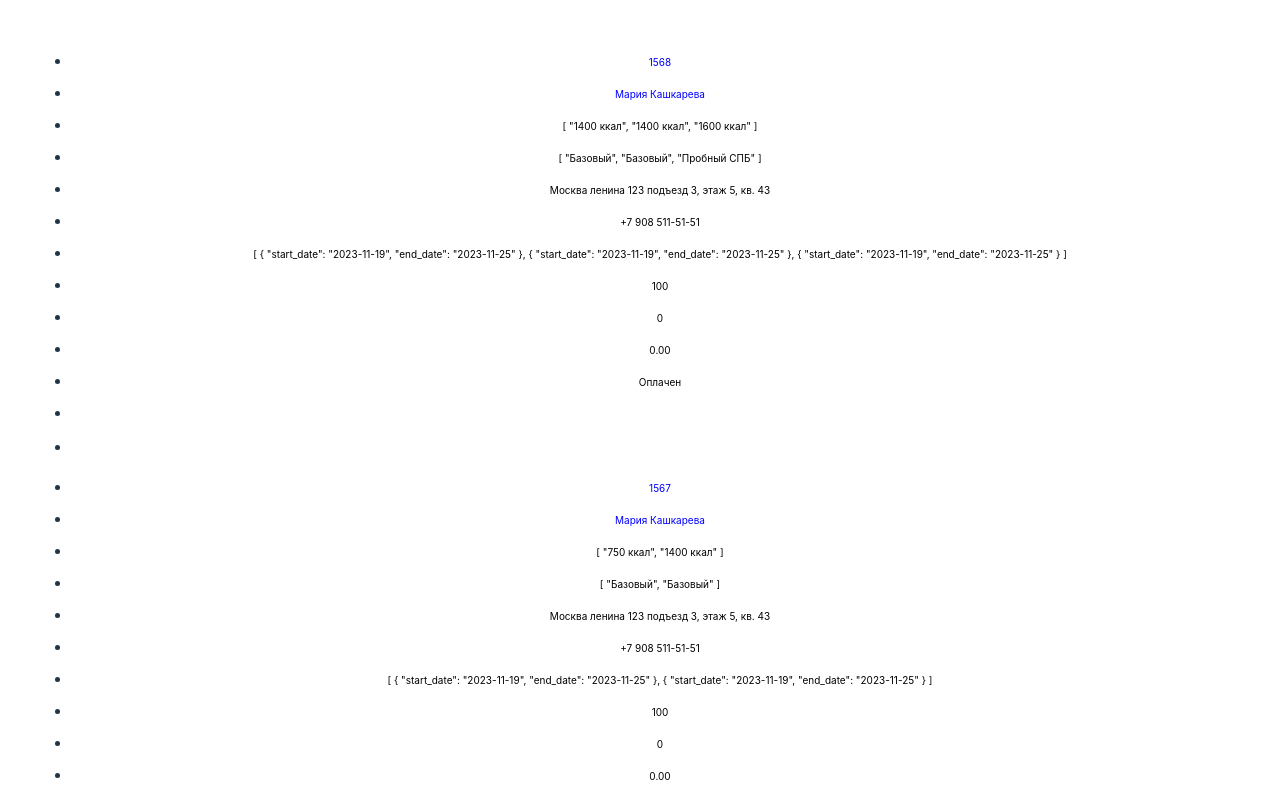
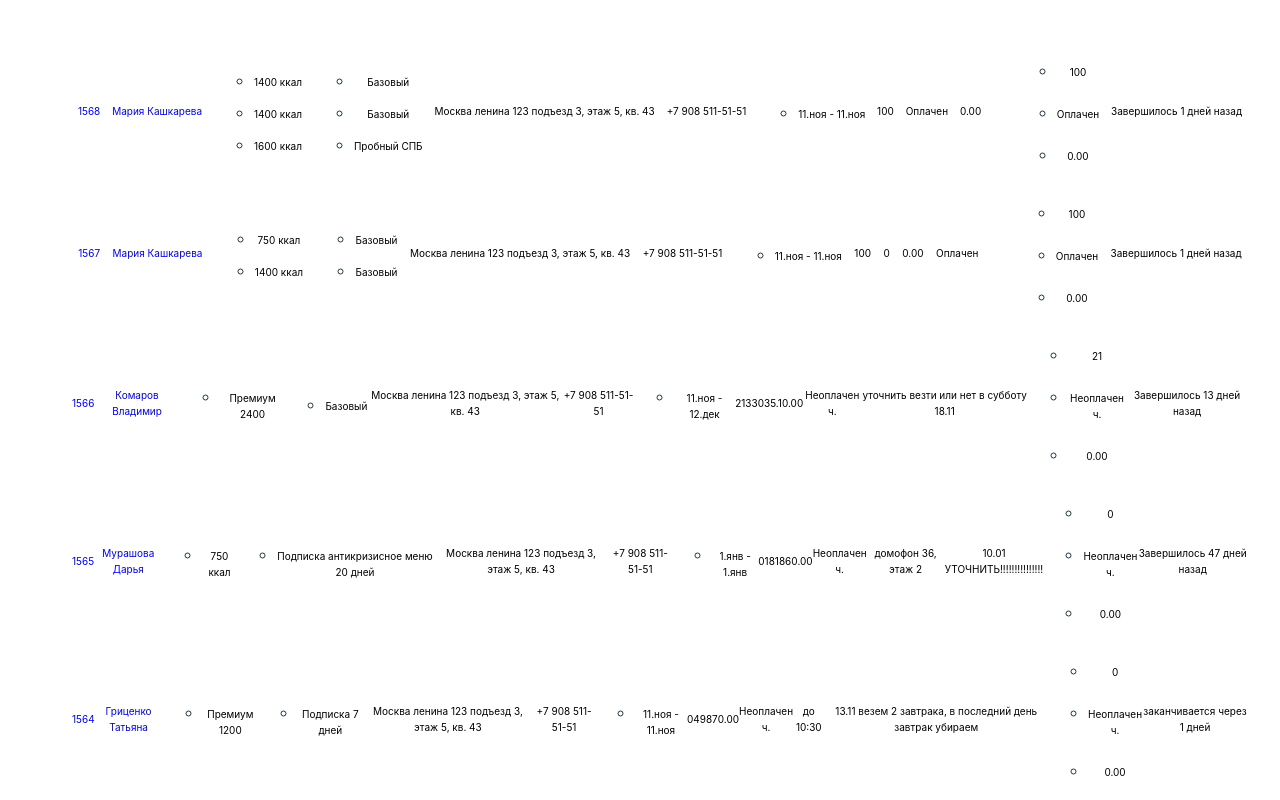
Before and after one commit to Aksenov-m/Private, a Vue app: page / in a window 1280 px wide. Shown: the top 800 px of the page. Built offline with nearby package versions, Linux system fonts and the light colour scheme.

Commit message:
feat: добавить дату заказа

```diff
--- a/package.json
+++ b/package.json
@@ -4,6 +4,8 @@
   "version": "0.0.0",
   "type": "module",
   "scripts": {
+    "predeploy": "npm run build",
+    "deploy": "gh-pages -d dist",
     "dev": "vite",
     "build": "vite build",
     "preview": "vite preview"
@@ -13,6 +15,7 @@
   },
   "devDependencies": {
     "@vitejs/plugin-vue": "^4.5.0",
+    "gh-pages": "^6.1.0",
     "vite": "^5.0.0"
   }
 }
--- a/src/components/Cell.vue
+++ b/src/components/Cell.vue
@@ -1,17 +1,65 @@
 <script setup>
 const props = defineProps(["content", "class"]);
+
+function formatDate(inputDate) {
+  // Преобразуем строку в объект Date
+  let dateObj = new Date(inputDate);
+
+  // Получаем месяц в числовом формате (от 0 до 11)
+  let month = dateObj.getMonth();
+
+  // Массив с названиями месяцев
+  let monthNames = [
+    "янв", "фев", "мар", "апр", "май", "июн", "июл", "авг", "сен", "окт", "ноя", "дек"
+  ];
+
+  // Форматируем дату
+  let formattedDate = (month + 1) + "." + monthNames[month];
+
+  return formattedDate;
+}
+
+
 </script>
 
 <template>
-  <li class="cell" :class="props.class">
+  <ul class="cell__column" v-if="props.class === 'tariff'">
+    <li v-for="(value, index) in props.content" :key="index">
+      <p class="text">{{ value }}</p>
+    </li>
+  </ul>
+  <ul class="cell__column_diets" v-else-if="props.class === 'diets'">
+    <li v-for="(value, index) in props.content" :key="index">
+      <p class="text">{{ value }}</p>
+    </li>
+  </ul>
+  <!-- <ul
+    class="cell__column_pay"
+    v-else-if="props.class === 'order_payed'"
+  >
+    <li class="cell">
+      <p class="text">{{ orderDetails.order_payed }}</p>
+    </li>
+    <li class="cell">
+      <p class="text">{{ orderDetails.order_payed }}</p>
+    </li>
+    <li class="cell">
+      <p class="text">{{ orderDetails.discount }}</p>
+    </li>
+  </ul> -->
+  <ul class="cell" :class="props.class" v-else-if="props.class === 'dates'">
+    <li v-for="(value, index) in props.content" :key="index">
+      <p class="text">{{ formatDate(value.start_date) + ' - ' + formatDate(value.end_date) }}</p>
+    </li>
+  </ul>
+  <li v-else class="cell" :class="props.class">
     <p class="text">{{ props.content }}</p>
   </li>
 </template>
 
-<style scoped>
-
+<style>
 .cell {
-    background-color: rgba(255, 255, 255, 1);
+  background-color: rgba(255, 255, 255, 1);
 }
 .text {
   font-weight: 400;
@@ -20,8 +68,12 @@ const props = defineProps(["content", "class"]);
   color: #000000;
 }
 .client_name p,
-.o_id p
-{
-color: blue;
+.o_id p {
+  color: blue;
+}
+
+.cell__column_pay {
+  display: flex;
+  flex-direction: column;
 }
 </style>
--- a/src/components/Row.vue
+++ b/src/components/Row.vue
@@ -1,10 +1,68 @@
 <script setup>
 import Cell from "./Cell.vue";
 const props = defineProps(["data"]);
+
+const remainingTime = (date) => {
+  // Преобразуем строку начальной даты в объект Date
+  let startDate = new Date(date);
+  // Получаем текущую дату
+  let currentDate = new Date();
+  // Разница в миллисекундах
+  let timeDifference = currentDate - startDate;
+  // Преобразуем разницу в дни
+  let daysDifference = Math.floor(timeDifference / (1000 * 60 * 60 * 24));
+  return daysDifference;
+};
+
+// const orderDetails = {
+//   discount: props.data.discount,
+//   pay_status: props.data.pay_status,
+//   order_payed:  props.data.order_payed,
+// };
+// console.log(props.data.discount)
 </script>
 
 <template>
-    <ul><Cell v-for="(value, key, index) in props.data" :key="index" :content="value" :class="key"/></ul>
+  <ul class="row">
+    <Cell
+      v-for="(value, key, index) in props.data"
+      :key="index"
+      :content="value"
+      :class="key"
+    />
+    <ul
+    class="cell__column_pay"
+  >
+    <li class="cell">
+      <p class="text">{{ props.data.discount }}</p>
+    </li>
+    <li class="cell">
+      <p class="text">{{ props.data.pay_status }}</p>
+    </li>
+    <li class="cell">
+      <p class="text">{{ props.data.order_payed }}</p>
+    </li>
+  </ul>
+    <li v-if="remainingTime(props.data.dates[0].end_date) < 0" class="cell">
+      <p class="text">
+        Завершилось {{ Math.abs(remainingTime(props.data.dates[0].end_date)) }} дней назад
+      </p>
+    </li>
+    <li v-else class="cell">
+      <p class="text">
+        заканчивается через
+        {{ remainingTime(props.data.dates[0].end_date) }} дней
+      </p>
+    </li>
+  </ul>
 </template>
 
-<style scoped></style>
+<style scoped>
+.row {
+  display: flex;
+  flex-direction: row;
+  align-items: center;
+  justify-content: space-around;
+  list-style: none;
+}
+</style>
--- a/src/data/data.json
+++ b/src/data/data.json
@@ -18,18 +18,10 @@
       {
         "start_date": "2023-11-19",
         "end_date": "2023-11-25"
-      },
-      {
-        "start_date": "2023-11-19",
-        "end_date": "2023-11-25"
-      },
-      {
-        "start_date": "2023-11-19",
-        "end_date": "2023-11-25"
       }
     ],
     "discount": 100,
-    "order_sum": 0,
+    "pay_status": 0,
     "order_payed": "0.00",
     "pay_status": "Оплачен",
     "courier_comment": "",
@@ -49,10 +41,6 @@
     "address": "Москва ленина 123 подъезд 3, этаж 5, кв. 43",
     "phone": "+7 908 511-51-51",
     "dates": [
-      {
-        "start_date": "2023-11-19",
-        "end_date": "2023-11-25"
-      },
       {
         "start_date": "2023-11-19",
         "end_date": "2023-11-25"
--- a/vite.config.js
+++ b/vite.config.js
@@ -4,4 +4,5 @@ import vue from '@vitejs/plugin-vue'
 // https://vitejs.dev/config/
 export default defineConfig({
   plugins: [vue()],
+  base: "/Private",
 })
```
Also changed, not shown: 1 other file (tests, documents, lock files or other folders).
